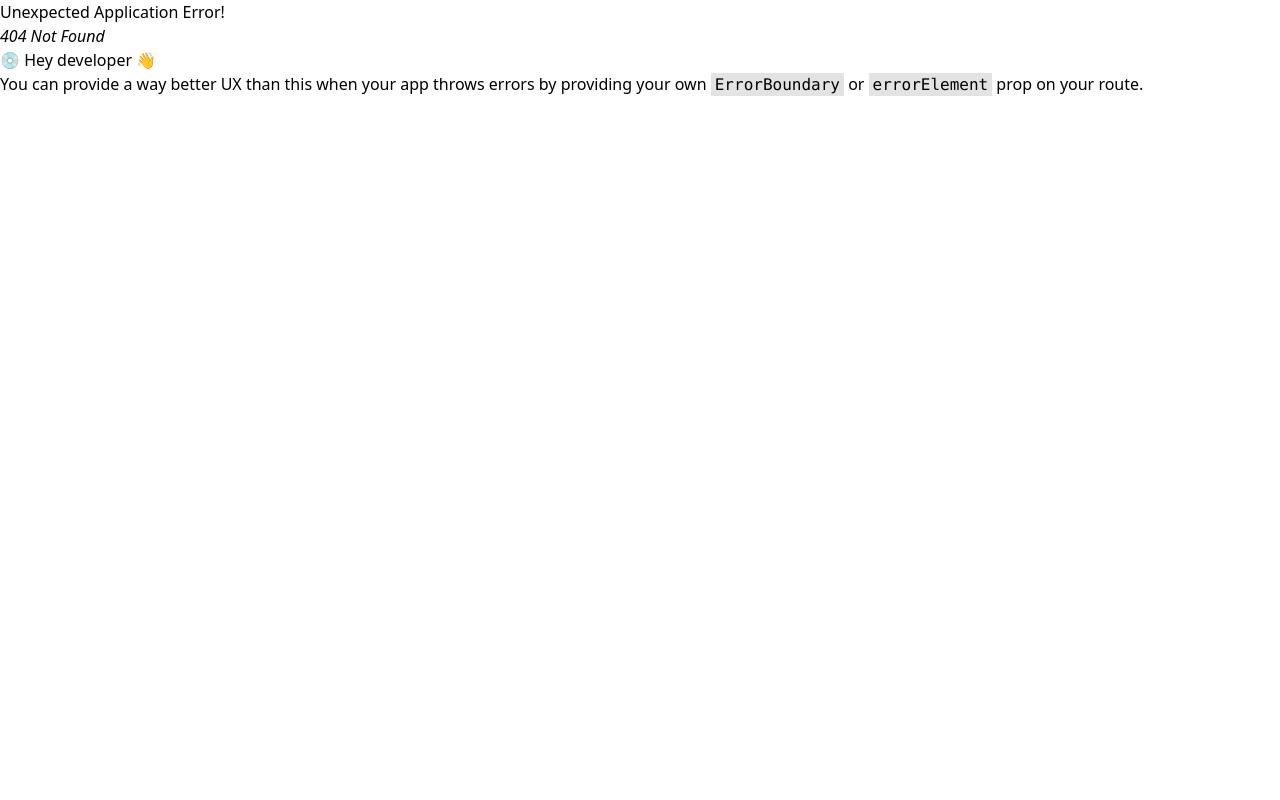
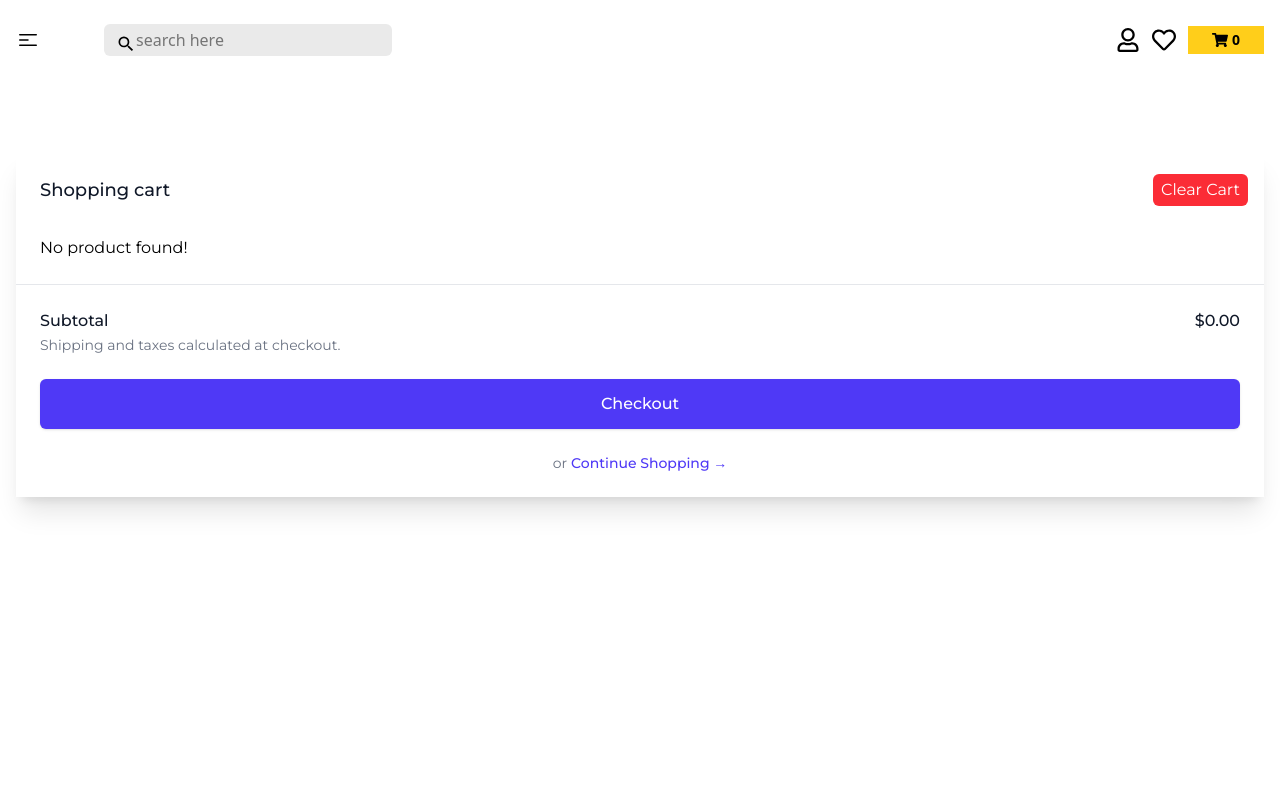
Before and after one commit to Mahmudur-Rahman-Salman/BookShelf, a React (Vite) app in the folder frontend/: page /cart in a window 1280 px wide. Before the commit this address had no page. Shown: the top 800 px of the page. Built offline with nearby package versions, Linux system fonts and the light colour scheme.

Commit message:
cart page added

```diff
--- /dev/null
+++ b/frontend/src/pages/Books/CartPage.jsx
@@ -0,0 +1,126 @@
+import React from "react";
+import { useDispatch, useSelector } from "react-redux";
+import { clearCart, removeFromCart } from "../../redux/features/cart/cartSlice";
+import getImgUrl from "../../utils/getImgUrl";
+import { Link } from "react-router-dom";
+
+const CartPage = () => {
+      const cartItems = useSelector(state => state.cart.cartItems);
+    const dispatch =  useDispatch()
+
+    const totalPrice =  cartItems.reduce((acc, item) => acc + item.newPrice, 0).toFixed(2);
+
+    const handleRemoveFromCart = (product) => {
+        dispatch(removeFromCart(product))
+    }
+
+    const handleClearCart  = () => {
+        dispatch(clearCart())
+    }
+  return (
+    <>
+      <div className="flex mt-12 h-full flex-col overflow-hidden bg-white shadow-xl">
+        <div className="flex-1 overflow-y-auto px-4 py-6 sm:px-6">
+          <div className="flex items-start justify-between">
+            <div className="text-lg font-medium text-gray-900">
+              Shopping cart
+            </div>
+            <div className="ml-3 flex h-7 items-center ">
+              <button
+                type="button"
+                onClick={handleClearCart}
+                className="relative -m-2 py-1 px-2 bg-red-500 text-white rounded-md hover:bg-secondary transition-all duration-200  "
+              >
+                <span className="">Clear Cart</span>
+              </button>
+            </div>
+          </div>
+
+          <div className="mt-8">
+            <div className="flow-root">
+              {cartItems.length > 0 ? (
+                <ul role="list" className="-my-6 divide-y divide-gray-200">
+                  {cartItems.map((product) => (
+                    <li key={product?._id} className="flex py-6">
+                      <div className="h-24 w-24 flex-shrink-0 overflow-hidden rounded-md border border-gray-200">
+                        <img
+                          alt=""
+                          src={`${getImgUrl(product?.coverImage)}`}
+                          className="h-full w-full object-cover object-center"
+                        />
+                      </div>
+
+                      <div className="ml-4 flex flex-1 flex-col">
+                        <div>
+                          <div className="flex flex-wrap justify-between text-base font-medium text-gray-900">
+                            <h3>
+                              <Link to="/">{product?.title}</Link>
+                            </h3>
+                            <p className="sm:ml-4">${product?.newPrice}</p>
+                          </div>
+                          <p className="mt-1 text-sm text-gray-500 capitalize">
+                            <strong>Category: </strong>
+                            {product?.category}
+                          </p>
+                        </div>
+                        <div className="flex flex-1 flex-wrap items-end justify-between space-y-2 text-sm">
+                          <p className="text-gray-500">
+                            <strong>Qty:</strong> 1
+                          </p>
+
+                          <div className="flex">
+                            <button
+                              onClick={() => handleRemoveFromCart(product)}
+                              type="button"
+                              className="font-medium text-indigo-600 hover:text-indigo-500"
+                            >
+                              Remove
+                            </button>
+                          </div>
+                        </div>
+                      </div>
+                    </li>
+                  ))}
+                </ul>
+              ) : (
+                <p>No product found!</p>
+              )}
+            </div>
+          </div>
+        </div>
+
+        <div className="border-t border-gray-200 px-4 py-6 sm:px-6">
+          <div className="flex justify-between text-base font-medium text-gray-900">
+            <p>Subtotal</p>
+            <p>${totalPrice ? totalPrice : 0}</p>
+          </div>
+          <p className="mt-0.5 text-sm text-gray-500">
+            Shipping and taxes calculated at checkout.
+          </p>
+          <div className="mt-6">
+            <Link
+              to="/checkout"
+              className="flex items-center justify-center rounded-md border border-transparent bg-indigo-600 px-6 py-3 text-base font-medium text-white shadow-sm hover:bg-indigo-700"
+            >
+              Checkout
+            </Link>
+          </div>
+          <div className="mt-6 flex justify-center text-center text-sm text-gray-500">
+            <Link to="/">
+              or
+              <button
+                type="button"
+                className="font-medium text-indigo-600 hover:text-indigo-500 ml-1"
+              >
+                Continue Shopping
+                <span aria-hidden="true"> &rarr;</span>
+              </button>
+            </Link>
+          </div>
+        </div>
+      </div>
+    </>
+  );
+};
+
+export default CartPage;
--- a/frontend/src/routers/router.jsx
+++ b/frontend/src/routers/router.jsx
@@ -3,6 +3,8 @@
 import Home from "../pages/Home/Home";
 import Login from "../components/Login";
 import Register from "../components/Register";
+import CartPage from "../pages/Books/CartPage";
+
 
 const router = createBrowserRouter([
   {
@@ -29,6 +31,10 @@
         path: "/register",
         element: <Register></Register>,
       },
+      {
+        path: "/cart",
+        element: <CartPage></CartPage>
+      },
     ],
   },
 ]);
```
